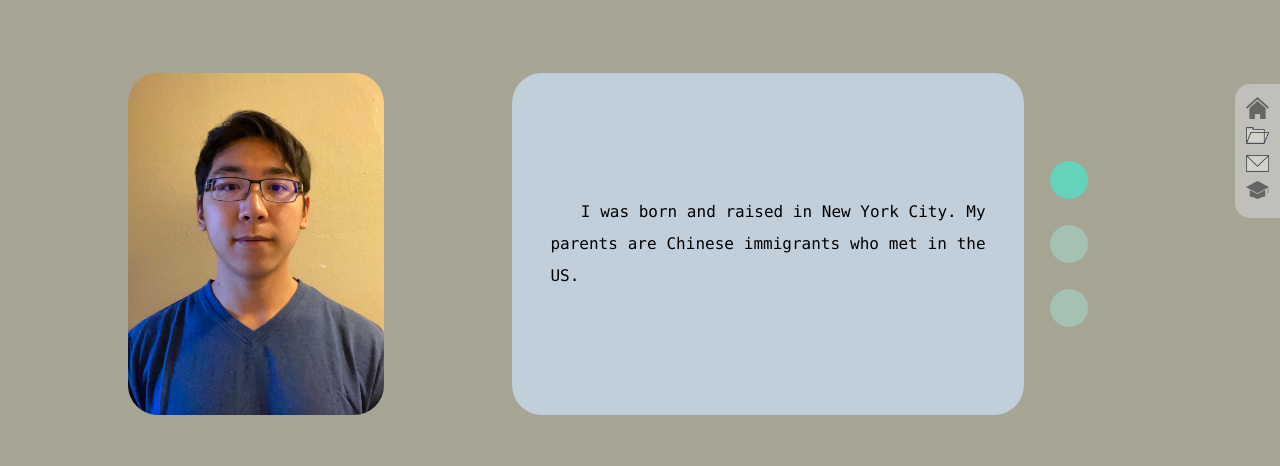
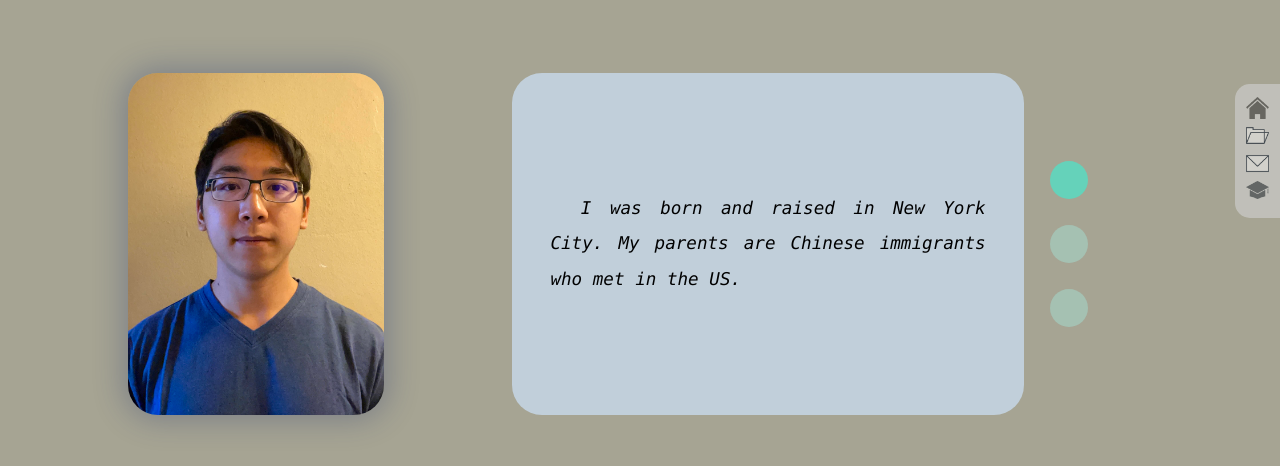
Before and after one commit to Cwang4749/webport, a React (Create React App) app: page /AboutMe in a window 1280 px wide. Shown: the part 156-622 px from the top of the page. Built offline with nearby package versions, Linux system fonts and the light colour scheme.

Commit message:
Adjusted flip animation, added box shadows

```diff
--- a/src/components/Contact.js
+++ b/src/components/Contact.js
@@ -29,7 +29,7 @@ function Contact() {
         <div className="contactpage">
             {/* Business card: external links + emails; links open in new tabs and emails are copied upon click */}
             <div className="card">
-                <img id="bgarch" src={cardbackground}/>
+                <img id="contactcardbg" src={cardbackground}/>
                 <a href="https://linkedin.com/in/calvin-wang-b107a71b9" target="_blank" rel="noreferrer"><div className="cardlink" id="linkedinpos"><img className="logo" src={linkedinlogo}/>https://linkedin.com/in/calvin-wang-b107a71b9</div></a>
                 <a href="https://github.com/Cwang4749" target="_blank" rel="noreferrer"><div className="cardlink" id="githubpos"><img className="logo" src={githublogo}/>https://github.com/Cwang4749</div></a>
                 <div className="cardlink" id="gmailpos" onClick={() => CopyText("calvinwang1002@gmail.com")}><img className="logo" src={gmaillogo}/>calvinwang1002@gmail.com</div>
--- a/src/components/styles/AboutMe.css
+++ b/src/components/styles/AboutMe.css
@@ -15,6 +15,11 @@
     position: fixed;
     left: 10%;
     object-fit: cover;
+    box-shadow: 0 0 30px 5px rgba(30, 48, 107, 0.3);
+}
+
+.profilepic:hover {
+    box-shadow: 0 0 30px 10px rgba(30, 48, 107, 0.3);
 }
 
 .am_circlecontainer {
@@ -42,7 +47,7 @@
     transition: 0.2s;
     background-color: rgb(146, 226, 211);
     opacity: 0.75;
-    box-shadow: 0 0 5px rgba(0, 0, 0, 0.3);
+    box-shadow: 0 0 10px 5px rgba(0, 0, 0, 0.3);
 }
 
 
@@ -56,5 +61,5 @@
 }
 
 .am_curr_circle:hover {
-    box-shadow: 0 0 5px rgba(0, 0, 0, 0.3);
+    box-shadow: 0 0 10px 5px rgba(0, 0, 0, 0.3);
 }
--- a/src/components/styles/Contact.css
+++ b/src/components/styles/Contact.css
@@ -23,8 +23,14 @@
     width: clamp(1000px, 90vw, 160vh);
     aspect-ratio: 15/8;
     /* height: clamp(500px, 50vw, 80vh); */
+    box-shadow: 0 0 30px 5px rgba(66, 120, 197, 0.3);
 }
-#bgarch {
+
+.card:hover {
+    box-shadow: 0 0 30px 10px rgba(66, 120, 197, 0.3);
+}
+
+#contactcardbg {
     width: 100%;
     height: 100%;
     object-fit: cover;
@@ -45,6 +51,7 @@
 
     color: #e74444;
     font-family: "Monaco", "Arial";
+    font-style: italic;
     font-weight: 600;
     font-size: clamp(1rem, calc(0.8vw + 1vh), 2.5rem);
     text-wrap: nowrap;
@@ -59,7 +66,7 @@
     opacity: 1;
     background-color: rgb(216, 220, 188);
     cursor: pointer;
-    box-shadow: 0 0 5px rgba(0, 0, 0, 0.3);
+    box-shadow: 0 0 10px 5px rgba(0, 0, 0, 0.3);
 }
 a {
     all: unset;
@@ -103,3 +110,7 @@ a {
     bottom: 5%;
     object-fit: fill;
 }
+
+#cardprofile:hover {
+    box-shadow: 0 0 30px 5px rgba(66, 197, 156, 0.3);
+}
--- a/src/components/styles/Flashcard.css
+++ b/src/components/styles/Flashcard.css
@@ -14,11 +14,11 @@
     overflow: scroll;
 
     transform-style: preserve-3d;
-    transition: .08s;
+    transition: .05s;
 }
 
 .flashcard:hover {
-    box-shadow: 0 0 5px rgba(0, 0, 0, 0.3);
+    box-shadow: 0 0 10px 5px rgba(0, 0, 0, 0.3);
 }
 
 .flashcardtext {
@@ -34,8 +34,9 @@
     text-indent: 7%;
 
     font-family: "Monaco", "Arial";
-    font-size: clamp(15px, 2vh, 100px);
-    transition: 0.08s;
+    font-size: clamp(15px, 2.2vh, 100px);
+    font-style: italic;
+    transition: 0.05s;
 }
 
 .flashcardimg {
@@ -47,12 +48,3 @@
     top: 0;
     left: 0;
 }
-
-@keyframes flipcard {
-    from {
-        transform: rotateY(0deg);
-    }
-    to {
-        transform: rotateY(180deg);
-    }
-}
```
